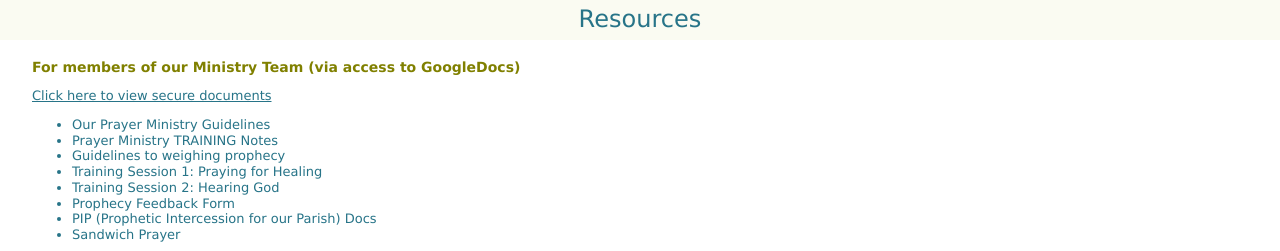
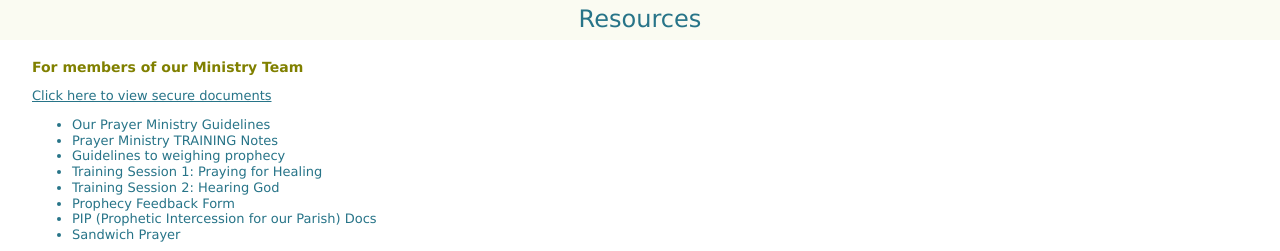
Before and after one commit to griffpatch/CPCYorkPP, a Jekyll site: the page built from pages/resources.md, in a window 1280 px wide. Shown: the top 251 px of the page. Built offline with Jekyll 4.4.1, drawn with Linux system fonts in a browser that asks for light colours.

Commit message:
Update resources.md

```diff
--- a/pages/resources.md
+++ b/pages/resources.md
@@ -7,8 +7,8 @@ description: Prayer & Prophecy Resources
 Resources
 =========
 
-For members of our Ministry Team (via access to GoogleDocs)
------------------------------------------------------------
+For members of our Ministry Team
+--------------------------------
 [Click here to view secure documents](https://drive.google.com/a/griffpatch.co.uk/folderview?id=0B7pX1TZkA3yrSmdlLTYtdnRQckU&usp=sharing)
 
 +	Our Prayer Ministry Guidelines
```
